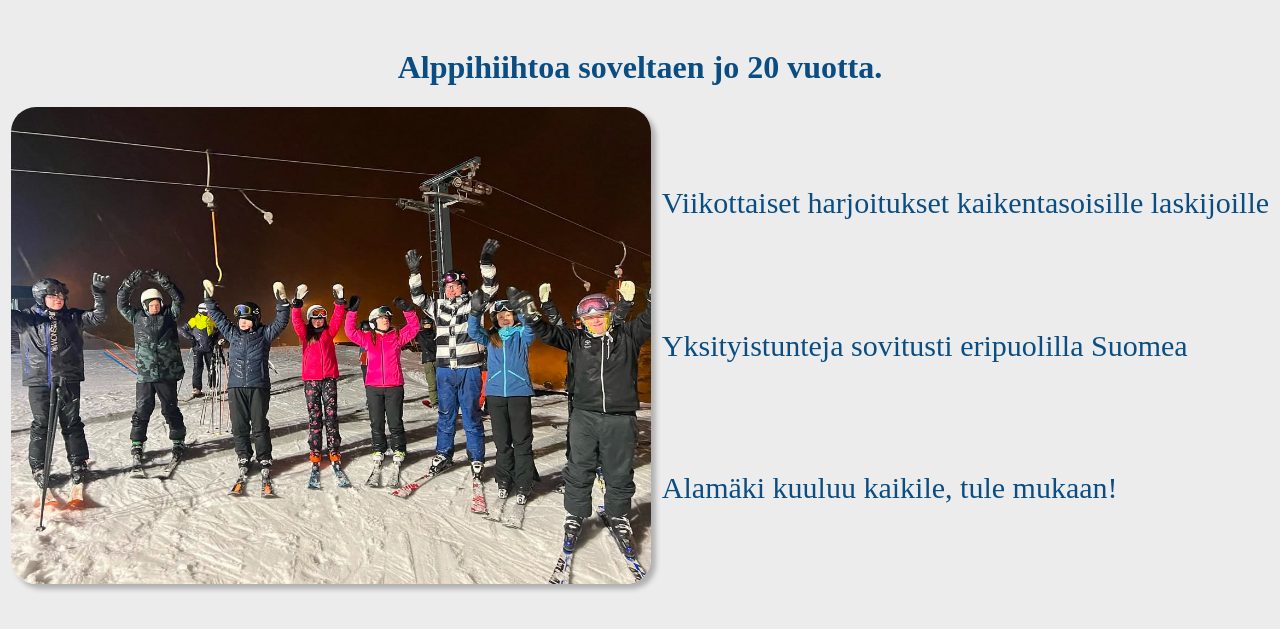
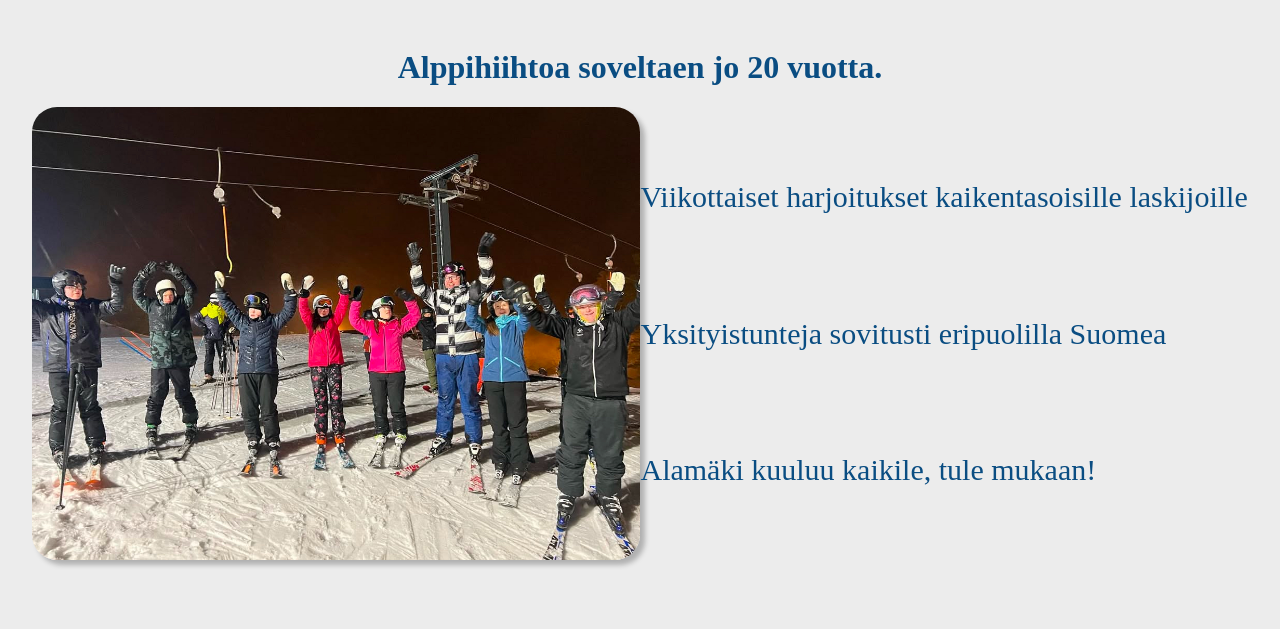
Before and after one commit to MM9915/napaketut, a plain HTML site: page index.html in a window 1280 px wide. Shown: the part 71-700 px from the top of the page. Drawn offline with Linux system fonts and the light colour scheme; a web font is replaced by a local one.

Commit message:
Update styles.css

```diff
--- a/styles.css
+++ b/styles.css
@@ -85,10 +85,12 @@ nav #logo {
 
 
 main {
-    width: 100%;
+    margin-top: 50px;
+    margin-bottom:  20px;
+    width: 95%;
     height: 100%;
-    margin-top: 50px;
-    margin-bottom: 20px;
+    margin-left: auto;
+    margin-right: auto;
 }
 
 #homesubject {
```
